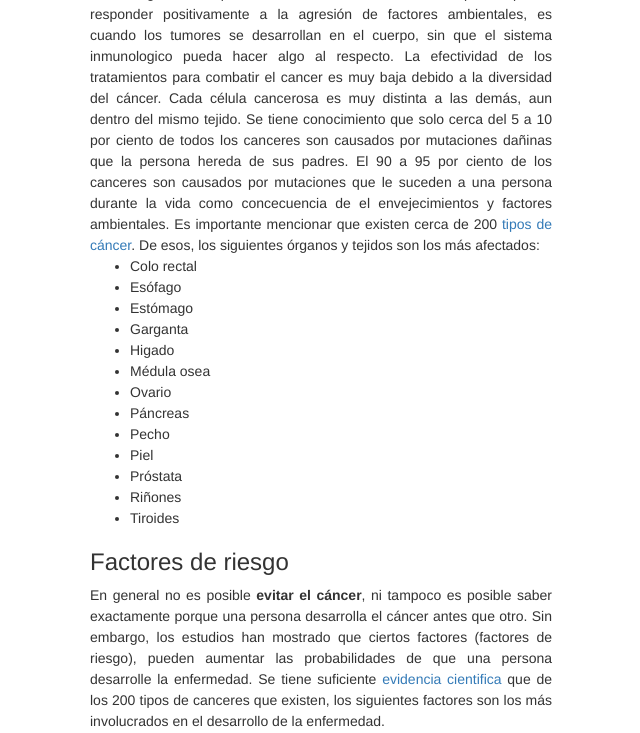
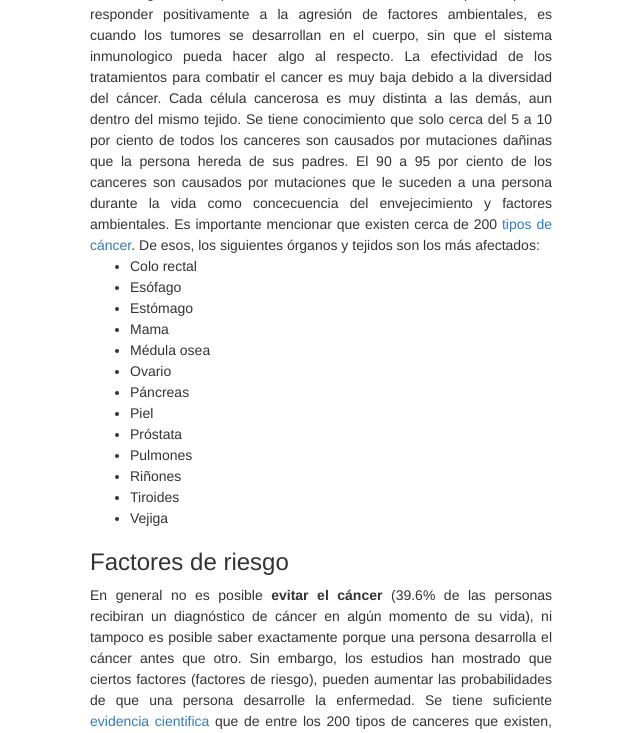
Before and after one commit to elaeon/foods, a Django app: template disease/templates/cancer.html in a window 1280 px wide. Shown: the part 491-1224 px from the top of the page, without its empty margins (319-959 px from the left). Run offline with Django 3.2, Linux system fonts and the light colour scheme; the template is opened without the code that fills it, so the values that code supplies are empty; some libraries are stand-ins or nearby versions.

Commit message:
edited cancer template

```diff
--- a/disease/templates/cancer.html
+++ b/disease/templates/cancer.html
@@ -27,29 +27,29 @@
 
         Cuando nuestro cuerpo, no puede responder positivamente a la agresión de factores ambientales, es cuando los tumores se desarrollan en el cuerpo, sin que el sistema inmunologico pueda hacer algo al respecto. La efectividad de los tratamientos para combatir el cancer es muy baja debido a la diversidad del cáncer. Cada célula cancerosa es muy distinta a las demás, aun dentro del mismo tejido.
 
-        Se tiene conocimiento que solo cerca del 5 a 10 por ciento de todos los canceres son causados por mutaciones dañinas que la persona hereda de sus padres. El 90 a 95 por ciento de los canceres son causados por mutaciones que le suceden a una persona durante la vida como concecuencia de el envejecimientos y factores ambientales.
+        Se tiene conocimiento que solo cerca del 5 a 10 por ciento de todos los canceres son causados por mutaciones dañinas que la persona hereda de sus padres. El 90 a 95 por ciento de los canceres son causados por mutaciones que le suceden a una persona durante la vida como concecuencia del envejecimiento y factores ambientales.
 
         Es importante mencionar que existen cerca de 200 <a href="http://www.cancer.gov/espanol/tipos">tipos de cáncer</a>. De esos, los siguientes órganos y tejidos son los más afectados:
         <ul>
         <li>Colo rectal</li>
         <li>Esófago</li>
         <li>Estómago</li>
-        <li>Garganta</li>
-        <li>Higado</li>
+        <li>Mama</li>
         <li>Médula osea</li>
         <li>Ovario</li>
         <li>Páncreas</li>
-        <li>Pecho</li>
         <li>Piel</li>
         <li>Próstata</li>
+        <li>Pulmones</li>
         <li>Riñones</li>
         <li>Tiroides</li>
+        <li>Vejiga</li>
         </ul>
 
         <h3>Factores de riesgo</h3>
-        En general no es posible <b>evitar el cáncer</b>, ni tampoco es posible saber exactamente porque una persona desarrolla el cáncer antes que otro. Sin embargo, los estudios han mostrado que ciertos factores (factores de riesgo), pueden aumentar las probabilidades de que una persona desarrolle la enfermedad.
+        En general no es posible <b>evitar el cáncer</b> (39.6% de las personas recibiran un diagnóstico de cáncer en algún momento de su vida), ni tampoco es posible saber exactamente porque una persona desarrolla el cáncer antes que otro. Sin embargo, los estudios han mostrado que ciertos factores (factores de riesgo), pueden aumentar las probabilidades de que una persona desarrolle la enfermedad.
 
-        Se tiene suficiente <a href="http://monographs.iarc.fr/ENG/Classification/Table4.pdf">evidencia cientifica</a> que de los 200 tipos de canceres que existen, los siguientes factores son los más involucrados en el desarrollo de la enfermedad.
+        Se tiene suficiente <a href="http://monographs.iarc.fr/ENG/Classification/Table4.pdf">evidencia cientifica</a> que de entre los 200 tipos de canceres que existen, los siguientes factores son los más involucrados en el desarrollo de la enfermedad.
         <table class="table table-striped table-hover table-condensed">
         <thead>
         <th>Factor</th>
```
